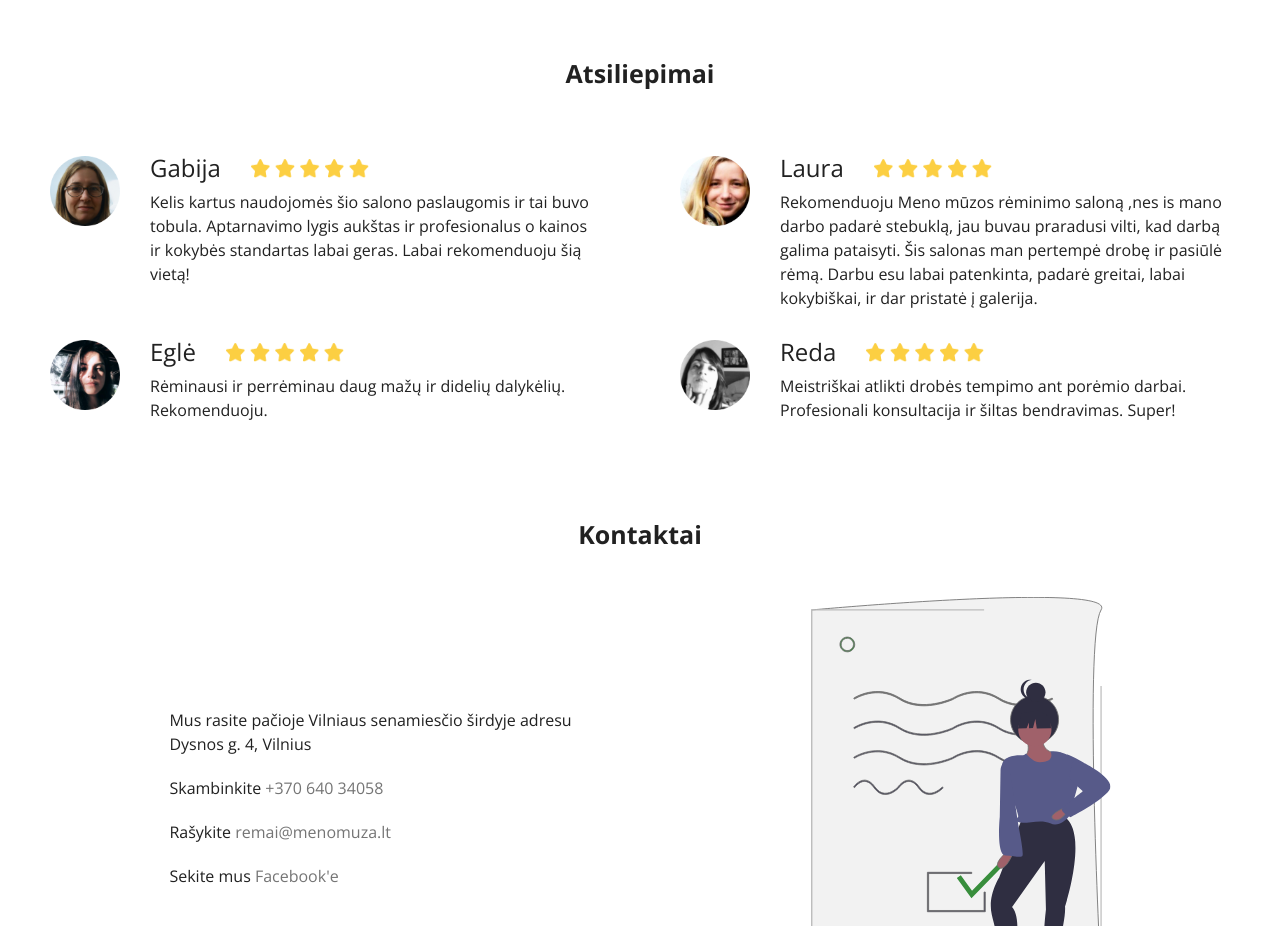
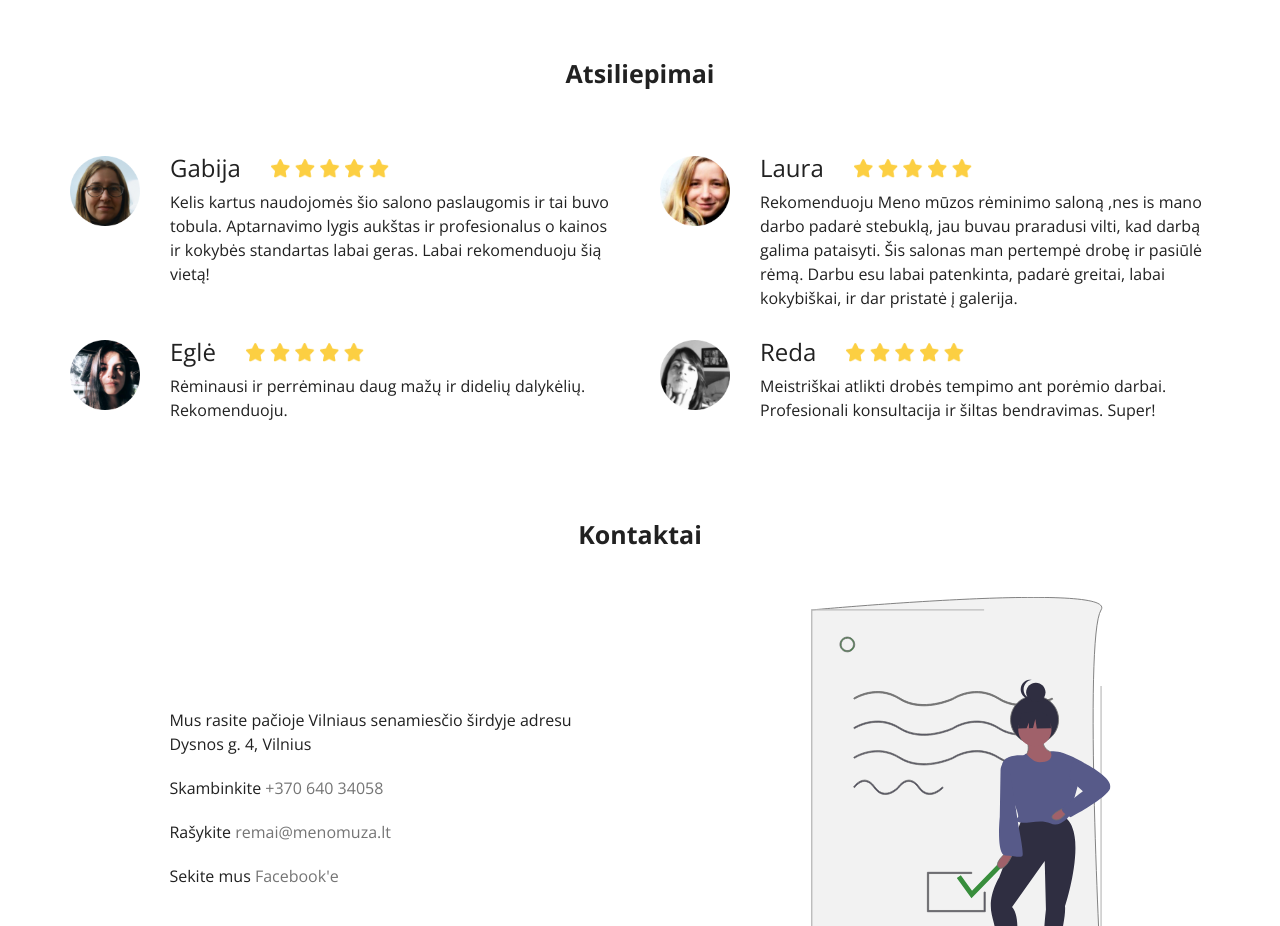
Before and after one commit to Romienas/reminimas, a React (Create React App) app: page / in a window 1280 px wide. Shown: the part 1040-1966 px from the top of the page. Built offline with nearby package versions, Linux system fonts and the light colour scheme; no server answers.

Commit message:
fix comments display

```diff
--- a/src/index.scss
+++ b/src/index.scss
@@ -1198,7 +1198,7 @@ select {
 
 .main_comments-block {
 	display: flex;
-	justify-content: space-between;
+	justify-content: space-around;
 	flex-wrap: wrap;
 }
 
@@ -1353,6 +1353,10 @@ select {
 }
 
 @media only screen and (max-width: 1120px) {
+	.main_comments-block{
+		justify-content: space-between;
+	}
+
 	.main__comments-comment {
 		max-width: none;
 	}
```
